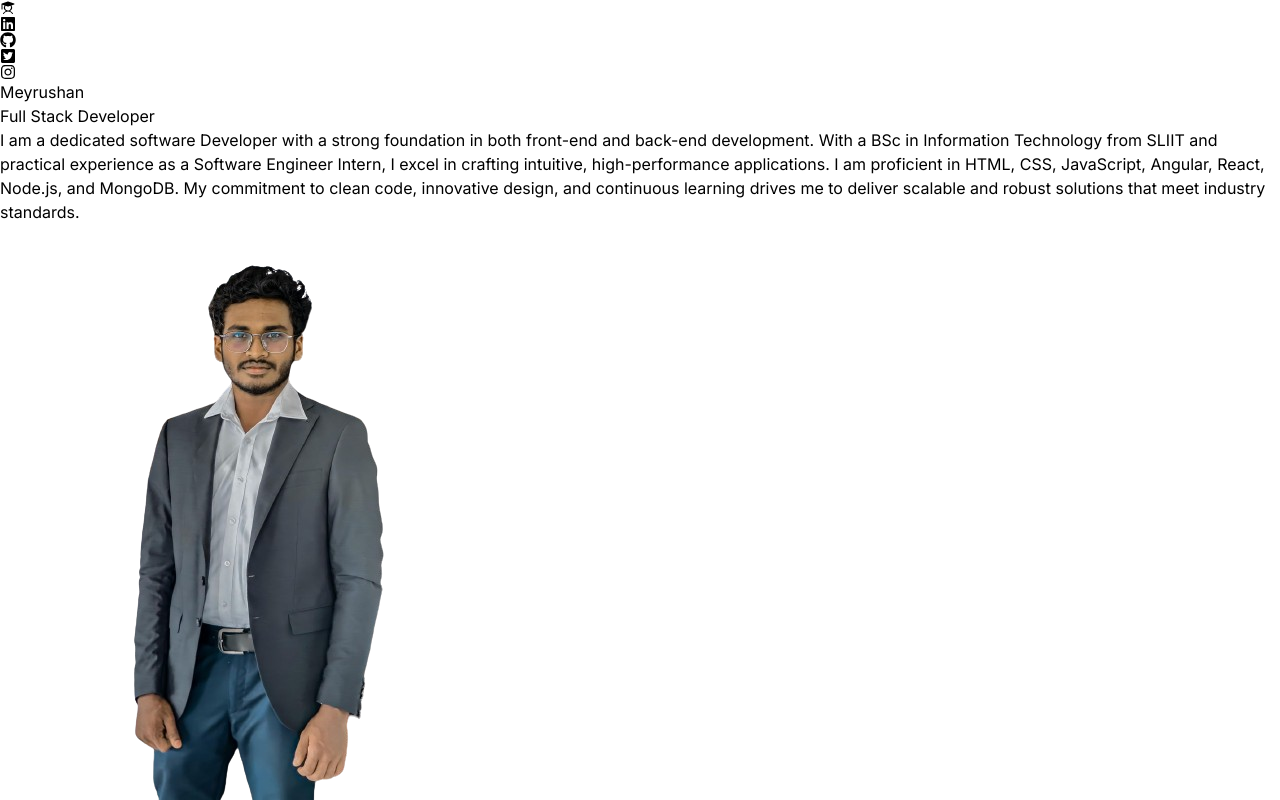
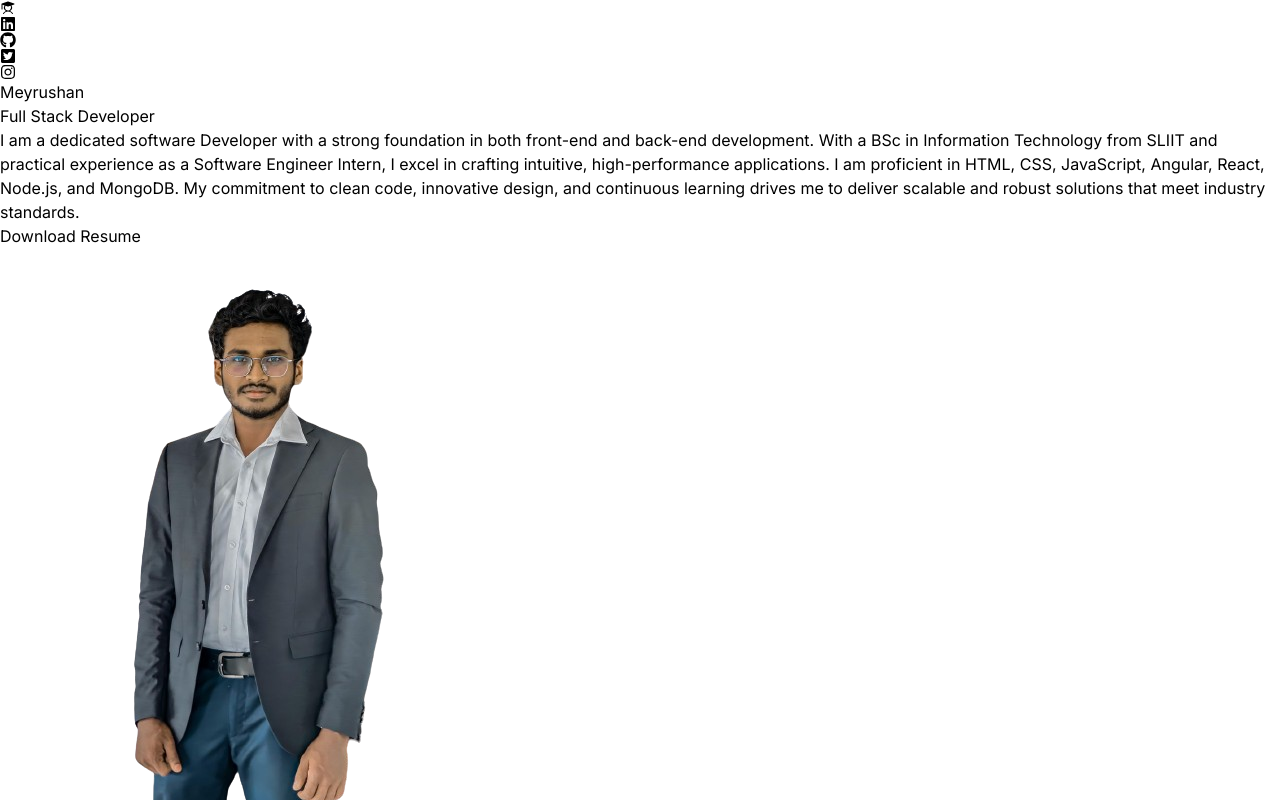
Before and after one commit to meyrushan29/portfolio, a React (Vite) app: page / in a window 1280 px wide. Shown: the top 800 px of the page. Built offline with nearby package versions, Linux system fonts and the light colour scheme.

Commit message:
Resume_Button_Update

```diff
--- a/src/Components/Hero.jsx
+++ b/src/Components/Hero.jsx
@@ -1,19 +1,19 @@
 import { HERO_CONTENT } from "../constants";
 import ProfilePic from '../assets/Profile.png';
-import {motion} from 'framer-motion';
+import { motion } from 'framer-motion';
 
 const container = (delay) => ({
-  hidden:{x:-100,opacity:0},
-  visible:{
-    x:0,
-    opacity:1,
-    transition:{duration:0.5,delay:delay},
-  }
-})
+  hidden: { x: -100, opacity: 0 },
+  visible: {
+    x: 0,
+    opacity: 1,
+    transition: { duration: 0.5, delay: delay },
+  },
+});
 
 const Hero = () => {
   return (
-    <div className="border-b border-neutral-900 pb-4 lg:mb-35">
+    <div className="border-b border-neutral-900 pb-2 lg:mb-35">
       <div className="flex flex-wrap justify-center">
         <div className="w-full lg:w-1/2">
           <div className="flex flex-col items-center lg:items-start">
@@ -41,6 +41,17 @@ const Hero = () => {
             >
               {HERO_CONTENT}
             </motion.p>
+            <motion.a
+              variants={container(1.5)}
+             initial="hidden"
+            animate="visible"
+               href="resume/Meyrushan_Nadarajan_Resume.pdf"
+               download="resume/Meyrushan_Nadarajan_Resume.pdf"
+              className="bg-gradient-to-r from-pink-300 via-slate-500 to-purple-500 px-6 py-3 rounded-md text-white hover:bg-gradient-to-r hover:from-pink-400 hover:via-slate-600 hover:to-purple-600 transition-colors duration-300"
+             >
+            Download Resume
+            </motion.a>
+
           </div>
         </div>
         <div className="w-full lg:w-1/2 flex justify-center lg:justify-end lg:p-0">
```
Also changed, not shown: 1 other file (tests, documents, lock files or other folders).
